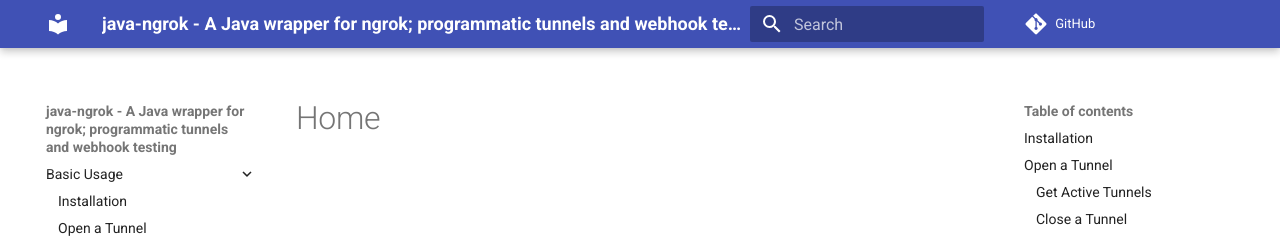
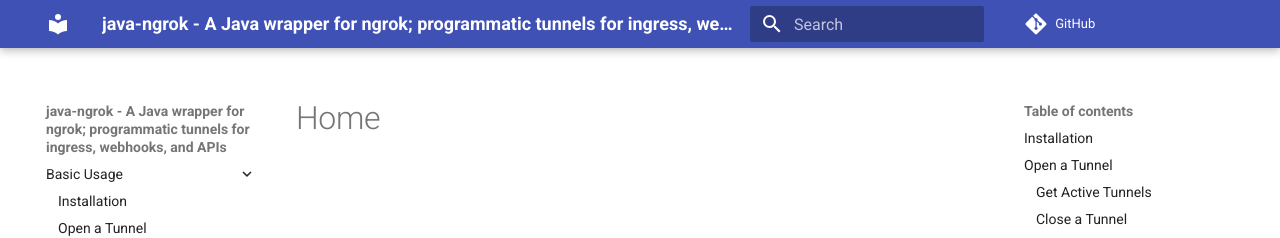
Before and after one commit to alexdlaird/java-ngrok, an MkDocs documentation site: the page built from docs/index.md, in a window 1280 px wide. Shown: the top 238 px of the page. Built offline with MkDocs 1.6.1 and Material for MkDocs 9.7.7, drawn with Linux system fonts in a browser that asks for light colours; comment, search, counter and statistics services are not loaded.

Commit message:
Clarify description: ingress, webhooks, APIs
Update project wording across README, docs, mkdocs.yml, and build.gradle to emphasize "programmatic tunnels for ingress, webhooks, and APIs". This aligns the image alt text, site metadata, and Maven POM description to better describe intended use cases (ingress, webhooks, and APIs) instead of the previous "webhook testing" phrasing.

```diff
--- a/docs/index.md
+++ b/docs/index.md
@@ -1,4 +1,4 @@
-<p align="center"><img alt="java-ngrok - A Java wrapper for ngrok; programmatic tunnels and webhook testing" src="https://github.com/alexdlaird/java-ngrok/raw/main/logo.png" /></p>
+<p align="center"><img alt="java-ngrok - A Java wrapper for ngrok; programmatic tunnels for ingress, webhooks, and APIs" src="https://github.com/alexdlaird/java-ngrok/raw/main/logo.png" /></p>
 
 [![Version](https://img.shields.io/maven-central/v/com.github.alexdlaird/java-ngrok)](https://central.sonatype.com/artifact/com.github.alexdlaird/java-ngrok)
 [![Java Versions](https://img.shields.io/badge/Java-11+-blue)](https://central.sonatype.com/artifact/com.github.alexdlaird/java-ngrok)
--- a/mkdocs.yml
+++ b/mkdocs.yml
@@ -1,7 +1,7 @@
-site_name: java-ngrok - A Java wrapper for ngrok; programmatic tunnels and webhook testing
+site_name: java-ngrok - A Java wrapper for ngrok; programmatic tunnels for ingress, webhooks, and APIs
 site_url: https://java-ngrok.alexlaird.com/
 repo_url: https://github.com/alexdlaird/java-ngrok
-site_description: A Java wrapper for ngrok; programmatic tunnels and webhook testing.
+site_description: A Java wrapper for ngrok; programmatic tunnels for ingress, webhooks, and APIs.
 site_author: Alex Laird
 copyright: 2021-2025, Alex Laird
 site_dir: build/site
```
Also changed, not shown: README.md (+1 -1 lines), 1 other file.
